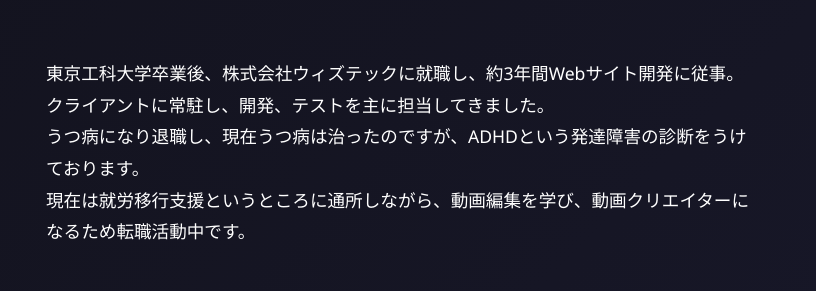
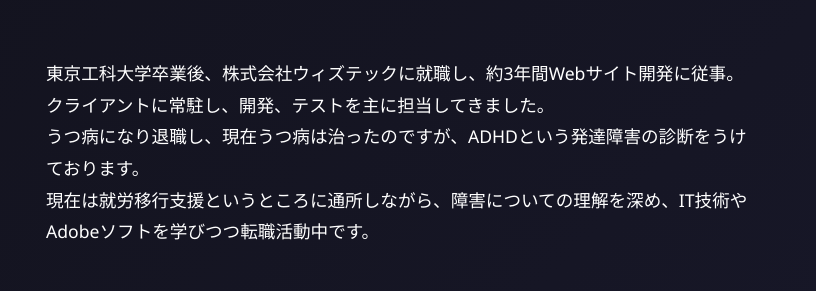
Before and after one commit to nishimura-hihi-roaki/nishimura-hihi-roaki.github.io, a website: page index.html in a window 1280 px wide. Shown: the part 2848-3139 px from the top of the page, 464-1280 px from the left. Drawn offline with Linux system fonts and the light colour scheme.

Commit message:
Update index.html

```diff
--- a/index.html
+++ b/index.html
@@ -236,7 +236,7 @@
         うつ病になり退職し、現在うつ病は治ったのですが、ADHDという発達障害の診断をうけております。
      </p>
      <p>
-        現在は就労移行支援というところに通所しながら、動画編集を学び、動画クリエイターになるため転職活動中です。
+        現在は就労移行支援というところに通所しながら、障害についての理解を深め、IT技術やAdobeソフトを学びつつ転職活動中です。
       </p>
      </div>
     </div>
```
